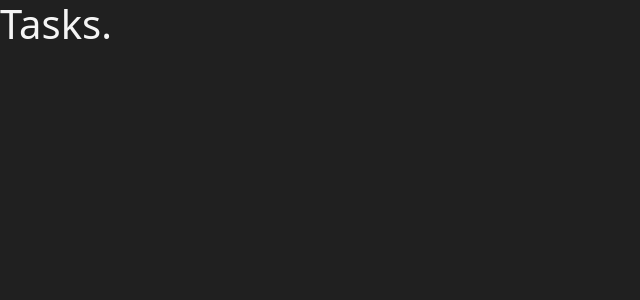
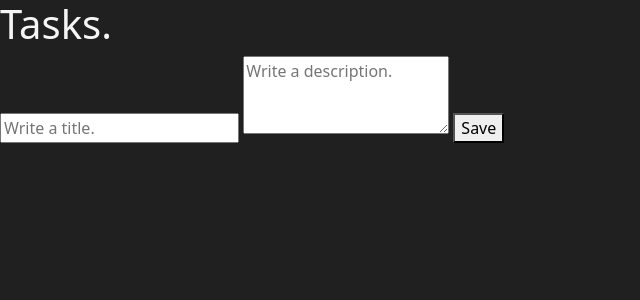
Before and after one commit to juliobarbagallo/postgres-crud, a Django app: page /tasks/ in a window 1280 px wide. Shown: the top 300 px of the page, without its empty margins (0-640 px from the left). Run offline with Django 4.2, Linux system fonts and the light colour scheme.

Commit message:
Adds cors middleware and sabe to Tasks method

```diff
--- a/tasks/templates/list_tasks.html
+++ b/tasks/templates/list_tasks.html
@@ -14,5 +14,16 @@
   </head>
   <body>
     <h1>Tasks.</h1>
+
+    <form action="/tasks/add/" method="post">
+      {% csrf_token %}
+      <input type="text" name="title" id="title" placeholder="Write a title." />
+      <textarea
+        name="description"
+        rows="3"
+        placeholder="Write a description."
+      ></textarea>
+      <button>Save</button>
+    </form>
   </body>
 </html>
--- a/tasks/urls.py
+++ b/tasks/urls.py
@@ -1,6 +1,7 @@
 from django.urls import path
-from .views import list_tasks
+from .views import create_task, list_tasks
 
 urlpatterns = [
     path('', list_tasks, name='list_tasks'),
+    path('add/', create_task, name='create_tasks'),
 ]
--- a/tasks/views.py
+++ b/tasks/views.py
@@ -1,7 +1,15 @@
-from django.shortcuts import render
+from django.shortcuts import render, redirect
+from .models import Task
 
 # Create your views here.
 
 
 def list_tasks(request):
     return render(request, 'list_tasks.html')
+
+
+def create_task(request):
+    # print(request.POST)
+    Task(title=request.POST['title'],
+         description=request.POST['description']).save()
+    return redirect('list_tasks')
```
